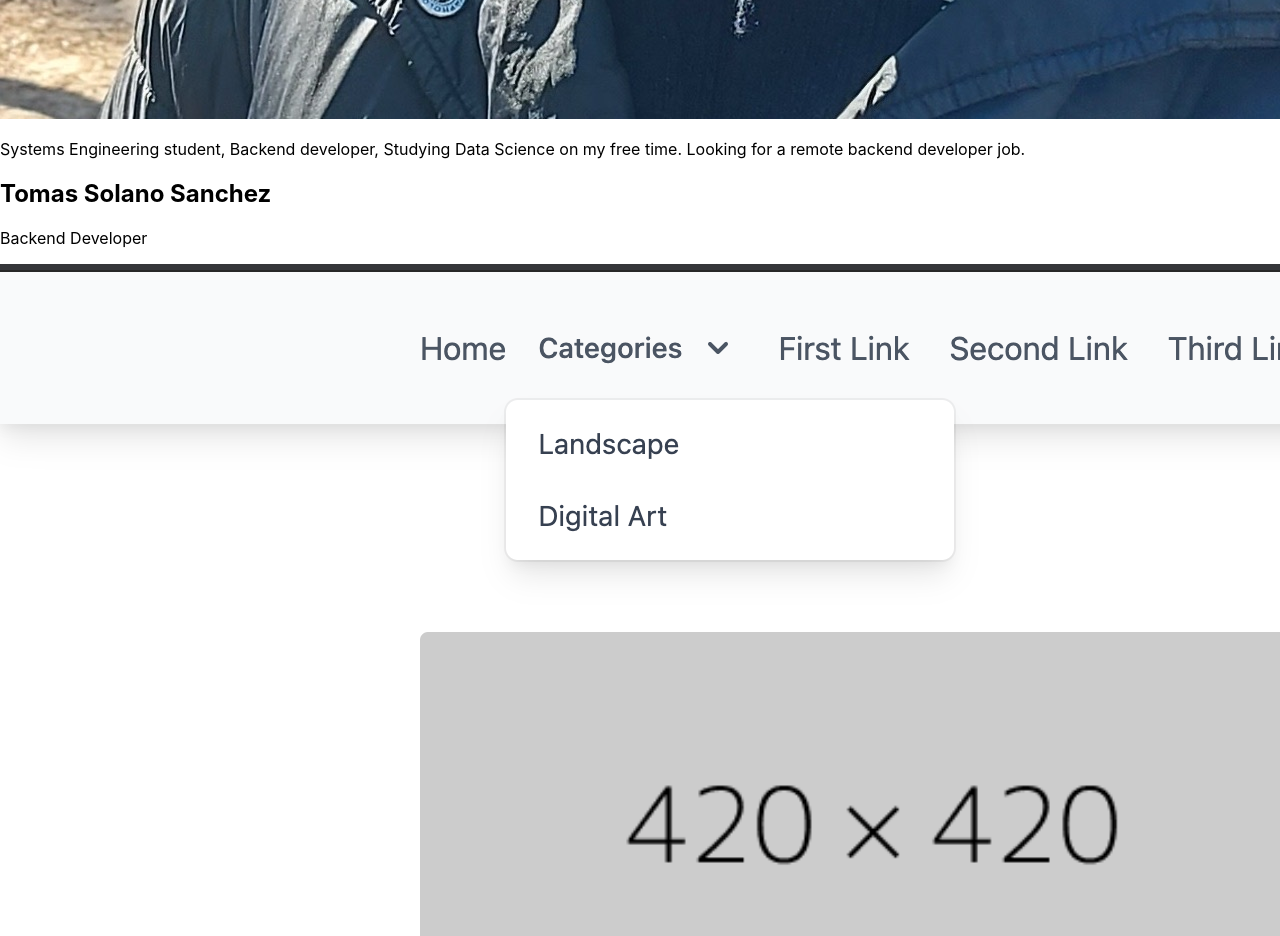
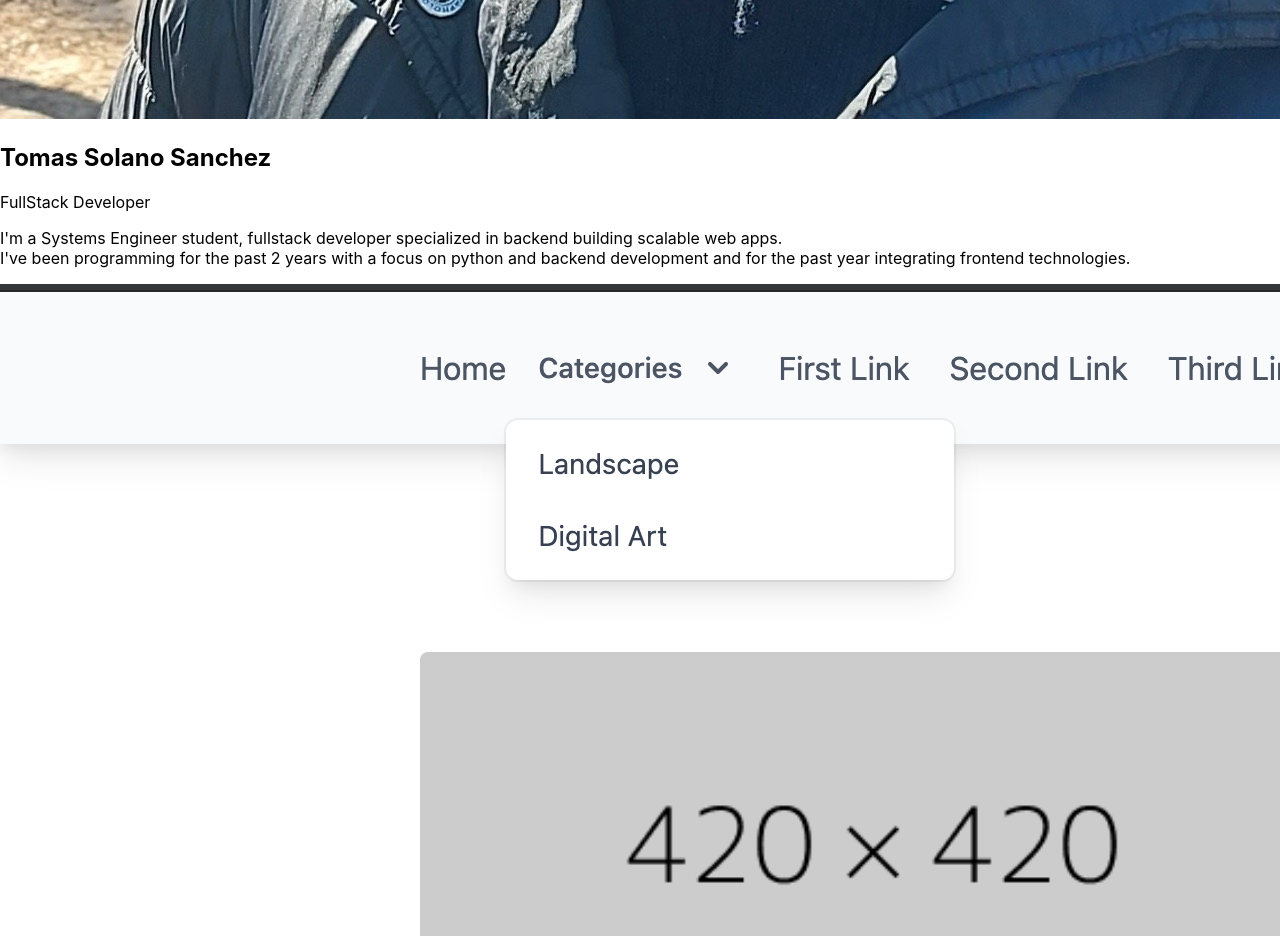
Before and after one commit to TomasSanchez/porfolio, a Next.js app: page / in a window 1280 px wide. Shown: the part 1600-2536 px from the top of the page. Built offline with nearby package versions, Linux system fonts and the light colour scheme.

Commit message:
Update profile & about info

```diff
--- a/components/Profile.tsx
+++ b/components/Profile.tsx
@@ -7,16 +7,15 @@ const Profile = () => {
 					className='w-20 h-20 mb-8 object-cover object-center rounded-full inline-block border-2 border-green-600 bg-gray-100'
 					src='/small_me.jpg'
 				/>
-				<p className='leading-relaxed text-gray-200 px-3'>
-					Systems Engineering student, Backend developer, Studying
-					Data Science on my free time. Looking for a remote backend
-					developer job.
+				<h2 className='text-gray-200 font-medium title-font tracking-wider text-sm'>Tomas Solano Sanchez</h2>
+				<p className='text-gray-500'>FullStack Developer</p>
+				<span className='inline-block h-1 w-10 rounded bg-green-600 mt-6 mb-4' />
+				<p className='leading-relaxed text-gray-200 px-3 pb-2'>
+					I'm a Systems Engineer student, fullstack developer specialized in backend building scalable web
+					apps. <br />
+					I've been programming for the past 2 years with a focus on python and backend development and for
+					the past year integrating frontend technologies.
 				</p>
-				<span className='inline-block h-1 w-10 rounded bg-green-600 mt-6 mb-4' />
-				<h2 className='text-gray-200 font-medium title-font tracking-wider text-sm'>
-					Tomas Solano Sanchez
-				</h2>
-				<p className='text-gray-500'>Backend Developer</p>
 			</div>
 		</div>
 	);
--- a/pages/_app.tsx
+++ b/pages/_app.tsx
@@ -6,7 +6,7 @@ import Footer from "../components/Footer";
 
 function MyApp({ Component, pageProps }: AppProps) {
 	return (
-		<div className='bg-gray-800 h-screen relative table md:block pb-24'>
+		<div className='bg-gray-800 h-screen relative table md:block'>
 			<Navbar />
 			<Component {...pageProps} />
 			<Footer />
--- a/pages/contact.tsx
+++ b/pages/contact.tsx
@@ -57,8 +57,8 @@ const Contact = () => {
 					<div className='flex flex-col text-center w-full mb-12'>
 						<h1 className='sm:text-3xl text-2xl font-medium title-font mb-4 text-white'>Contact Me</h1>
 						<p className='lg:w-2/3 mx-auto text-base text-gray-300'>
-							Simply fill in the form with your email and message and will be in contact. Alternatively
-							you can contact me on linkedin or email.
+							Leave me a message and i will be in touch! <br />
+							Alternatively you can contact me on linkedin or email.
 						</p>
 					</div>
 					<div className='lg:w-1/2 md:w-2/3 mx-auto'>
@@ -136,7 +136,7 @@ const Contact = () => {
 								<button
 									disabled={!inputSanitazion()}
 									onClick={sendMail}
-									className='flex mx-auto text-white bg-green-700 border-0 p-2 px-8 focus:outline-none hover:bg-indigo-600 rounded text-lg'>
+									className='flex mx-auto text-white bg-green-600 border-0 p-2 px-8 focus:outline-none hover:bg-green-500 rounded text-lg'>
 									Send
 								</button>
 							</div>
```
Also changed, not shown: pages/about.tsx (+9 -9 lines).
